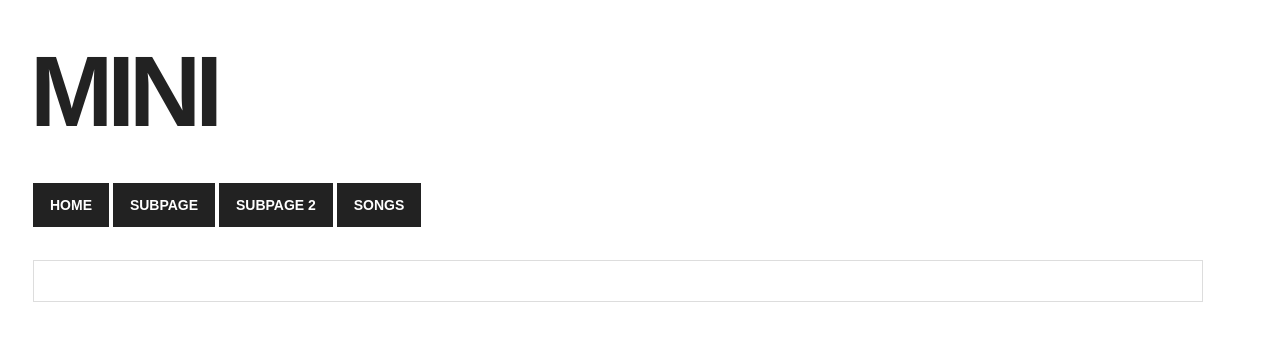
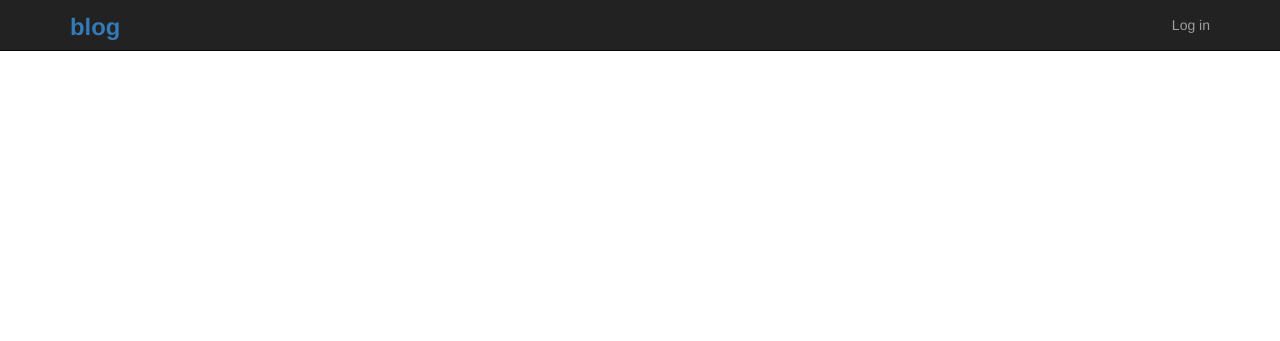
Before and after one commit to yichenshen/blog, a PHP site: page /posts in a window 1280 px wide. Shown: the top 341 px of the page. Run offline with PHP 8.4, Linux system fonts and the light colour scheme; data that the repository does not hold is empty; some libraries are stand-ins or nearby versions.

Commit message:
Configure headers
Signed-off-by: Shen Yichen <2007.yichen@gmail.com>

```diff
--- a/src/application/view/_templates/header.php
+++ b/src/application/view/_templates/header.php
@@ -17,15 +17,19 @@
     <link href="<?php echo URL; ?>css/style.css" rel="stylesheet">
 </head>
 <body>
-    <!-- logo -->
-    <div class="logo">
-        MINI
-    </div>
+    <header class="navbar navbar-fixed-top navbar-inverse container-fluid">
+        <div class="container">
 
-    <!-- navigation -->
-    <div class="navigation">
-        <a href="<?php echo URL; ?>">home</a>
-        <a href="<?php echo URL; ?>home/exampleone">subpage</a>
-        <a href="<?php echo URL; ?>home/exampletwo">subpage 2</a>
-        <a href="<?php echo URL; ?>songs">songs</a>
-    </div>
+            <!-- Logo -->
+            <div class="navbar-header">
+                <a href="<?php echo URL?>" id="logo">blog</a>
+            </div>
+
+            <!-- Bar to the right -->
+            <nav>
+                <ul class="nav navbar-nav navbar-right">
+                    <li><a href="#">Log in</a></li>
+                </ul>
+            </nav>
+        </div>
+    </header>
--- a/src/application/view/posts/index.php
+++ b/src/application/view/posts/index.php
@@ -1,3 +1,4 @@
+<main>
 <div class="container">
 	<?php foreach ($posts as $post): ?>
 		<h1>
@@ -6,5 +7,5 @@
 
 		<?php if (isset($post->content)) echo htmlspecialchars($post->content, ENT_QUOTES, 'UTF-8'); ?>
 	<?php endforeach; ?>
-
 </div>
+</main>
--- a/src/public/css/style.css
+++ b/src/public/css/style.css
@@ -1,80 +1,20 @@
 body {
-    font-family: Arial;
-    font-size: 14px;
+    padding-top: 70px;
 }
-.logo {
-    font-size: 100px;
-    font-weight: bolder;
-    letter-spacing: -6px;
-    color: #222;
-    margin: 20px 30px;
+@media (max-width: 768px) {
+  body {
+    padding-top: 95px;
+  }
 }
-.logo .number {
-    color: #222;
-    opacity: 0.1;
+
+#logo {
+    float: left;
+    margin-right: 10px;
+    padding-top: 10px;
+    font-size: 1.7em;
+    font-weight: bold;
 }
-.navigation {
-    margin-left: 33px;
-}
-.navigation a {
-    display: inline-block;
-    padding: 10px 15px;
+#logo:hover{
     text-decoration: none;
-    font-size: 14px;
-    text-transform: uppercase;
-    font-weight: bold;
-    border: 2px solid #222;
-    background: #222;
     color: #fff;
 }
-.navigation a:hover {
-    color: #222;
-    background: transparent;
-}
-.container {
-    border: 1px solid #ddd;
-    padding: 20px;
-    margin: 33px;
-}
-.container a {
-    color: #222;
-}
-.container table {
-    font-size: 11px;
-    margin-top: 20px;
-}
-.container table thead td {
-    background-color: #f5f5f5;
-    padding: 4px 10px;
-}
-.container table tbody td {
-    padding: 4px 10px;
-}
-.container .box {
-    border-top: 1px solid #ddd;
-    padding-top: 10px;
-    margin-top: 30px;
-}
-.container input {
-    background-color: #f5f5f5;
-    border: 0;
-    padding: 5px 10px;
-}
-.container input[type="submit"] {
-    background-color: #ccc;
-    cursor: pointer;
-}
-.container input[type="submit"]:hover {
-    background-color: #222;
-    color: #fff;
-}
-.container button {
-    background-color: #ccc;
-    border: 0;
-    padding: 5px 10px;
-    cursor: pointer;
-}
-.container button:hover {
-    background-color: #222;
-    color: #fff;
-}
```
